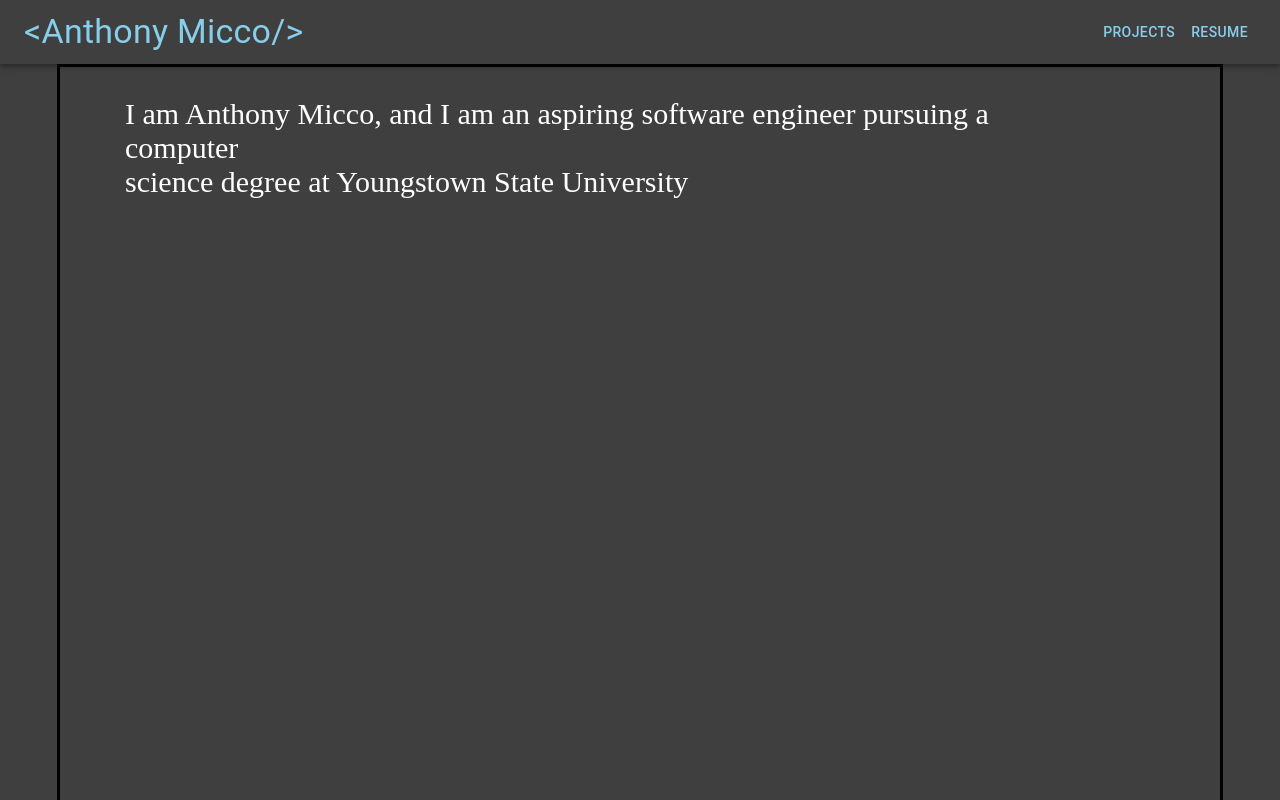
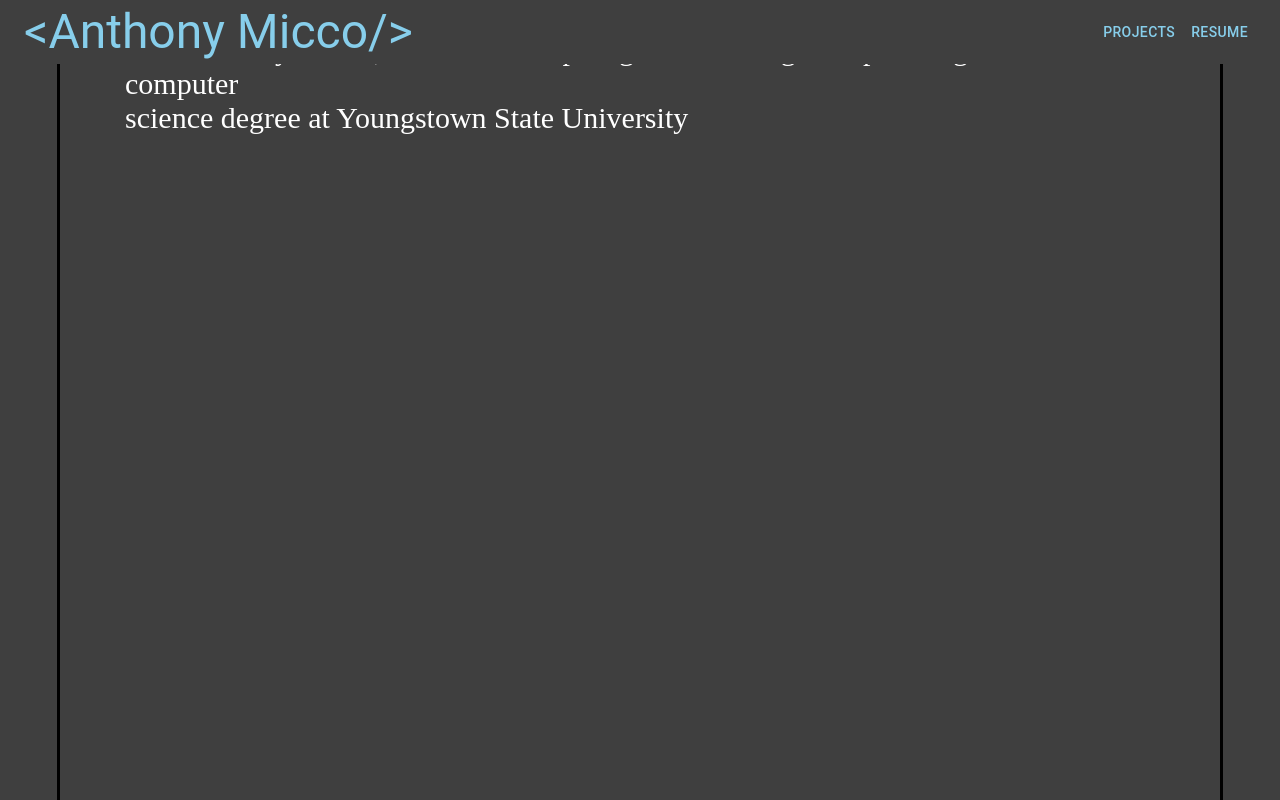
Before and after one commit to Ajmicco18/personalWebsite, a React (Create React App) app: page / in a window 1280 px wide. Shown: the top 800 px of the page. Built offline with nearby package versions, Linux system fonts and the light colour scheme.

Commit message:
updated nav to be present while scrolling

```diff
--- a/src/components/Nav.jsx
+++ b/src/components/Nav.jsx
@@ -1,7 +1,28 @@
-import { AppBar, Box, Toolbar, Typography, Button } from '@mui/material/';
+import { AppBar, Box, Toolbar, Typography, Button, useScrollTrigger } from '@mui/material/';
+import React from 'react';
+import PropTypes from "prop-types"
+
+function ElevationScroll(props) {
+    const { children, window } = props;
+    const trigger = useScrollTrigger({
+        disableHysteresis: true,
+        threshold: 0,
+        target: window ? window() : undefined,
+    });
+
+    return React.cloneElement(children, {
+        elevation: trigger ? 4 : 0,
+    });
+}
+
+ElevationScroll.propTypes = {
+    children: PropTypes.element.isRequired,
+    window: PropTypes.func,
+};
+
+export default function Nav(props) {
 
 
-export default function Nav() {
 
     const handleResume = () => {
         window.open("../images/anthony-micco-resume.pdf")
@@ -10,10 +31,11 @@ export default function Nav() {
     return (
         <>
             <Box sx={{ flexGrow: 1 }}>
-                <AppBar position="static" sx={{ backgroundColor: "rgb(63, 63, 63)" }}>
+                <ElevationScroll {...props}>
+                    <AppBar sx={{ backgroundColor: "rgb(63, 63, 63)" }}>
                         <Toolbar>
                             <Typography href="/Home"
-                            variant="h4"
+                                variant="h3"
                                 component="a"
                                 sx={{ flexGrow: 1, color: "skyblue", textDecoration: "none" }}>
                                 &lt;Anthony Micco/&gt;
@@ -24,6 +46,7 @@ export default function Nav() {
                             <Button onClick={handleResume} sx={{ fontSize: "xl", color: "skyblue" }}>Resume</Button>
                         </Toolbar>
                     </AppBar>
+                </ElevationScroll>
             </Box>
         </>
 
```
Lines whose indentation alone changed are shown as unchanged.
